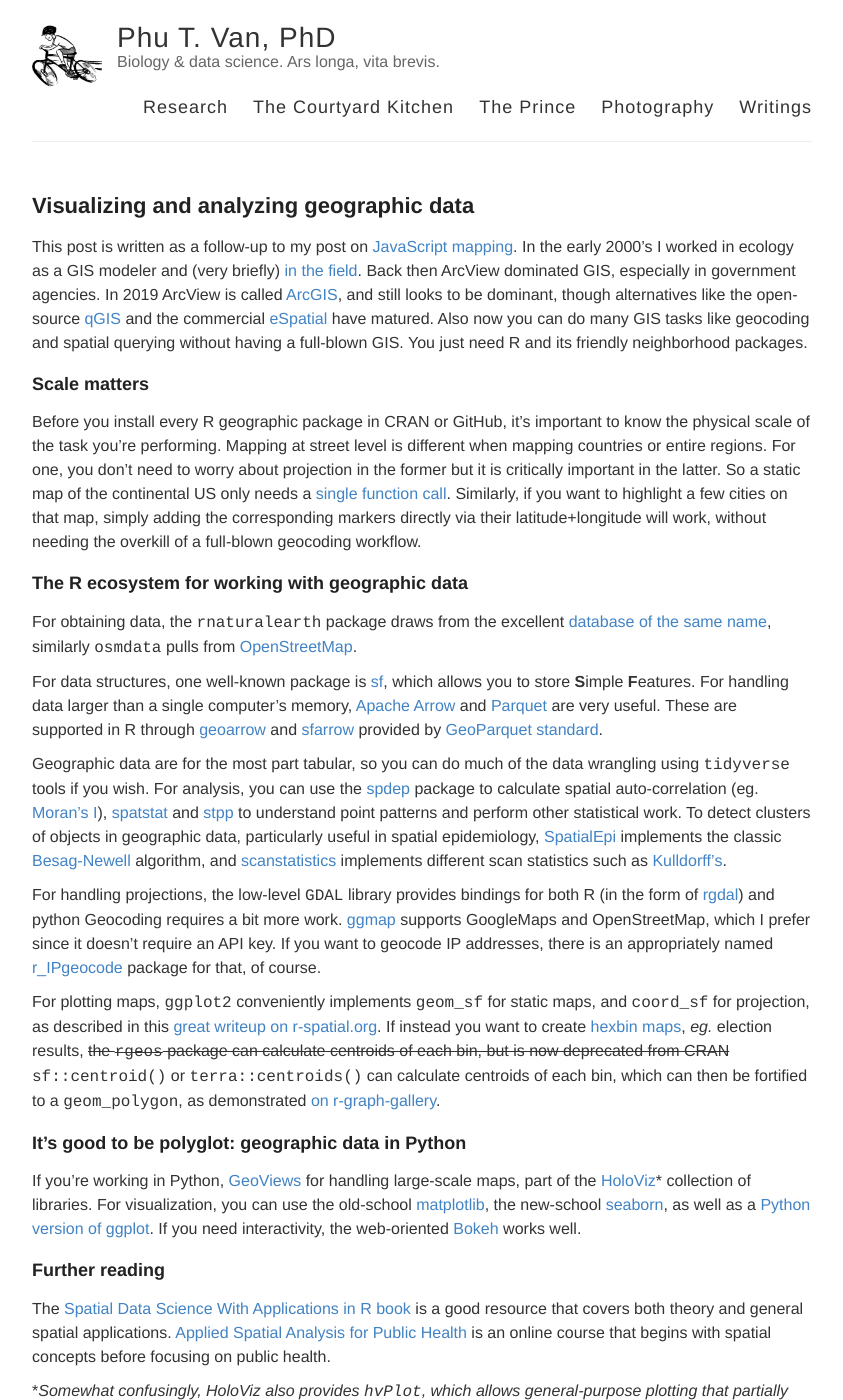
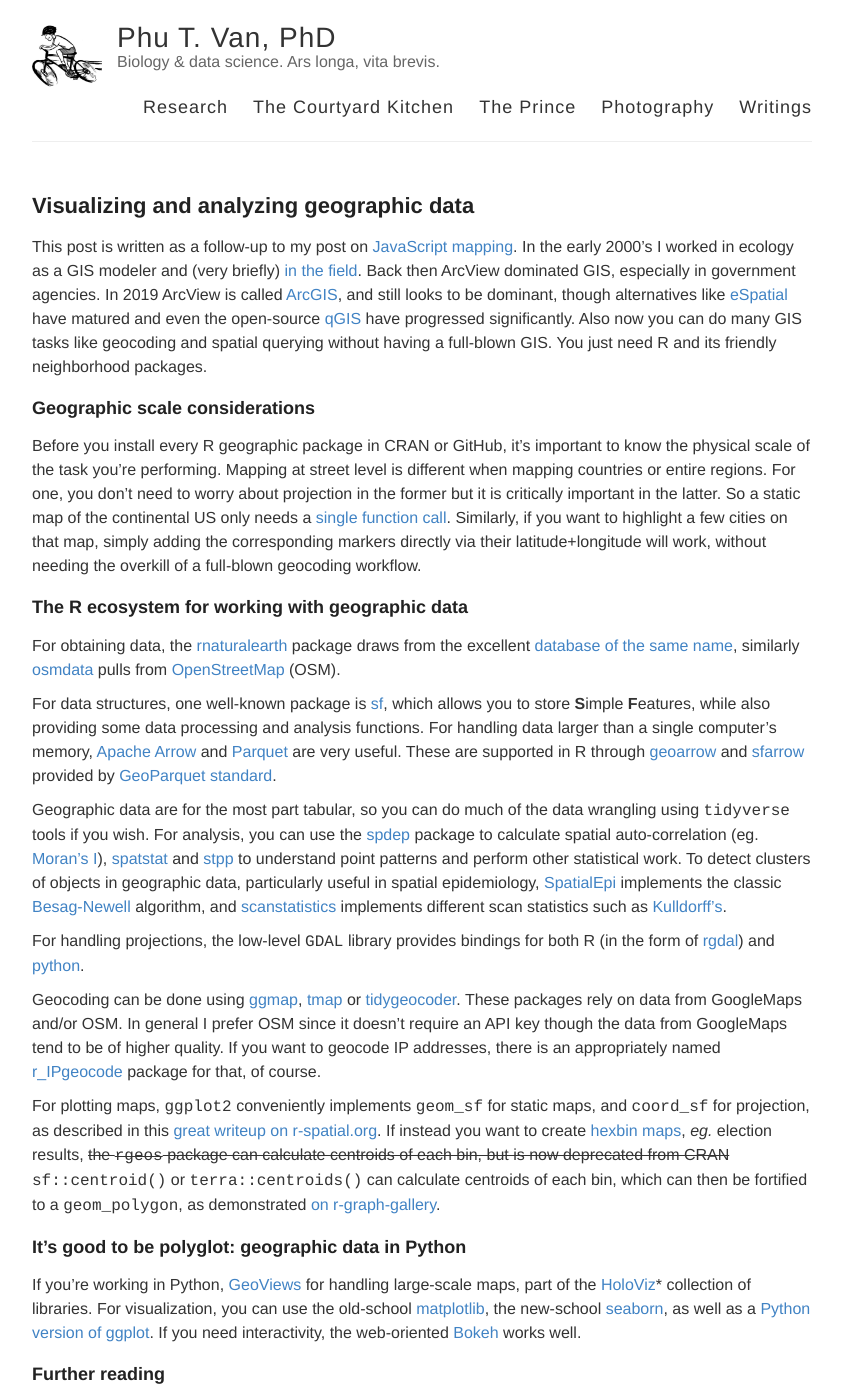
Before and after one commit to ptvan/ptvan.github.io, a Jekyll site: the page built from _posts/2019-12-03-analyzing-geographic-data.md, in a window 1280 px wide and 1400 px high. Shown: the whole window, without its empty margins (218-1061 px from the left). Built offline with Jekyll 4.4.1, drawn with Linux system fonts in a browser that asks for light colours; some of the changed text lies outside the part shown.

Commit message:
added to geocoding section

````diff
--- a/_posts/2019-12-03-analyzing-geographic-data.md
+++ b/_posts/2019-12-03-analyzing-geographic-data.md
@@ -3,21 +3,23 @@
 title: Visualizing and analyzing geographic data
 ---
 
-This post is written as a follow-up to my post on [JavaScript mapping](https://ptvan.github.io/javascript-interactive-streetmap/). In the early 2000's I worked in ecology as a GIS modeler and (very briefly) [in the field](https://www.fs.usda.gov/colville/). Back then ArcView dominated GIS, especially in government agencies. In 2019 ArcView is called [ArcGIS](https://www.esri.com/en-us/arcgis/products/arcgis-pro/overview), and still looks to be dominant, though alternatives like the open-source [qGIS](https://www.qgis.org) and the commercial [eSpatial](https://www.espatial.com/mapping-software) have matured. Also now you can do many GIS tasks like geocoding and spatial querying without having a full-blown GIS. You just need R and its friendly neighborhood packages.
+This post is written as a follow-up to my post on [JavaScript mapping](https://ptvan.github.io/javascript-interactive-streetmap/). In the early 2000's I worked in ecology as a GIS modeler and (very briefly) [in the field](https://www.fs.usda.gov/colville/). Back then ArcView dominated GIS, especially in government agencies. In 2019 ArcView is called [ArcGIS](https://www.esri.com/en-us/arcgis/products/arcgis-pro/overview), and still looks to be dominant, though alternatives like [eSpatial](https://www.espatial.com/mapping-software) have matured and even the open-source [qGIS](https://www.qgis.org) have progressed significantly. Also now you can do many GIS tasks like geocoding and spatial querying without having a full-blown GIS. You just need R and its friendly neighborhood packages.
 
-### Scale matters
+### Geographic scale considerations
 
 Before you install every R geographic package in CRAN or GitHub, it's important to know the physical scale of the task you're performing. Mapping at street level is different when mapping countries or entire regions. For one, you don't need to worry about projection in the former but it is critically important in the latter. So a static map of the continental US only needs a [single function call](https://github.com/ptvan/R-snippets/blob/master/geographic_analysis.R). Similarly, if you want to highlight a few cities on that map, simply adding the corresponding markers directly via their latitude+longitude will work, without needing the overkill of a full-blown geocoding workflow.
 
 ### The R ecosystem for working with geographic data
 
-For obtaining data, the `rnaturalearth` package draws from the excellent [database of the same name](http://www.naturalearthdata.com/), similarly `osmdata` pulls from [OpenStreetMap](https://www.openstreetmap.org).
+For obtaining data, the [rnaturalearth](https://cran.r-project.org/web/packages/rnaturalearth/vignettes/rnaturalearth.html) package draws from the excellent [database of the same name](http://www.naturalearthdata.com/), similarly [osmdata](https://cran.r-project.org/web/packages/osmdata/vignettes/osmdata.html) pulls from [OpenStreetMap](https://www.openstreetmap.org) (OSM).
 
-For data structures, one well-known package is [sf](https://r-spatial.github.io/sf/), which allows you to store **S**imple **F**eatures. For handling data larger than a single computer's memory, [Apache Arrow](https://arrow.apache.org/) and [Parquet](https://parquet.apache.org/) are very useful. These are supported in R through [geoarrow](https://github.com/geoarrow/geoarrow-r) and  [sfarrow](https://wcjochem.github.io/sfarrow/index.html) provided by [GeoParquet standard](https://geoparquet.org/).
+For data structures, one well-known package is [sf](https://r-spatial.github.io/sf/), which allows you to store **S**imple **F**eatures, while also providing some data processing and analysis functions. For handling data larger than a single computer's memory, [Apache Arrow](https://arrow.apache.org/) and [Parquet](https://parquet.apache.org/) are very useful. These are supported in R through [geoarrow](https://github.com/geoarrow/geoarrow-r) and  [sfarrow](https://wcjochem.github.io/sfarrow/index.html) provided by [GeoParquet standard](https://geoparquet.org/).
 
 Geographic data are for the most part tabular, so you can do much of the data wrangling using `tidyverse` tools if you wish. For analysis, you can use the [spdep](https://r-spatial.github.io/spdep/index.html) package to calculate spatial auto-correlation (eg. [Moran's I](https://en.wikipedia.org/wiki/Moran%27s_I)), [spatstat](https://spatstat.org/) and [stpp](https://cran.r-project.org/web/packages/stpp/index.html) to understand point patterns and perform other statistical work. To detect clusters of objects in geographic data, particularly useful in spatial epidemiology, [SpatialEpi](https://cran.r-project.org/web/packages/SpatialEpi/index.html) implements the classic [Besag-Newell](https://www.jstor.org/stable/2982708) algorithm, and [scanstatistics](https://cran.r-project.org/web/packages/scanstatistics/vignettes/introduction.html) implements different scan statistics such as [Kulldorff's](https://www.tandfonline.com/doi/abs/10.1080/03610929708831995).
 
-For handling projections, the low-level `GDAL` library provides bindings for both R (in the form of [rgdal](https://cran.r-project.org/web/packages/rgdal/index.html)) and python Geocoding requires a bit more work. [ggmap](https://github.com/dkahle/ggmap) supports GoogleMaps and OpenStreetMap, which I prefer since it doesn't require an API key. If you want to geocode IP addresses, there is an appropriately named [r_IPgeocode](https://github.com/cengel/r_IPgeocode) package for that, of course.
+For handling projections, the low-level `GDAL` library provides bindings for both R (in the form of [rgdal](https://cran.r-project.org/web/packages/rgdal/index.html)) and [python](https://pypi.org/project/GDAL/).
+
+Geocoding can be done using [ggmap](https://github.com/dkahle/ggmap), [tmap](https://www.rdocumentation.org/packages/tmap/versions/1.6-1/topics/geocode_OSM) or [tidygeocoder](https://jessecambon.github.io/tidygeocoder/). These packages rely on data from GoogleMaps and/or OSM. In general I prefer OSM since it doesn't require an API key though the data from GoogleMaps tend to be of higher quality. If you want to geocode IP addresses, there is an appropriately named [r_IPgeocode](https://github.com/cengel/r_IPgeocode) package for that, of course.
 
 For plotting maps, `ggplot2` conveniently implements `geom_sf` for static maps, and `coord_sf` for projection, as described in this [great writeup on r-spatial.org](https://www.r-spatial.org/r/2018/10/25/ggplot2-sf.html). If instead you want to create [hexbin maps](https://www.data-to-viz.com/graph/hexbinmap.html), _eg._ election results, ~~the `rgeos` package can calculate centroids of each bin, but is now deprecated from CRAN~~ `sf::centroid()` or `terra::centroids()` can calculate centroids of each bin, which can then be fortified to a ```geom_polygon```, as demonstrated [on r-graph-gallery](https://www.r-graph-gallery.com/328-hexbin-map-of-the-usa.html).
 
@@ -27,6 +29,6 @@
 
 ### Further reading
 
-The [Spatial Data Science With Applications in R book](https://r-spatial.org/book/) is a good resource that covers both theory and general spatial applications. [Applied Spatial Analysis for Public Health](https://hughst.github.io/) is an online course that begins with spatial concepts before focusing on public health.
+Many of the packages in this post gives a bit of context for their functions. The [Spatial Data Science With Applications in R book](https://r-spatial.org/book/) is a good resource that covers both theory and general spatial applications. [Applied Spatial Analysis for Public Health](https://hughst.github.io/) is an online course that begins with spatial concepts before focusing on public health.
 
 *_Somewhat confusingly, HoloViz also provides `hvPlot`, which allows general-purpose plotting that partially overlaps with seaborn/matplotlib/ggplot._
````
